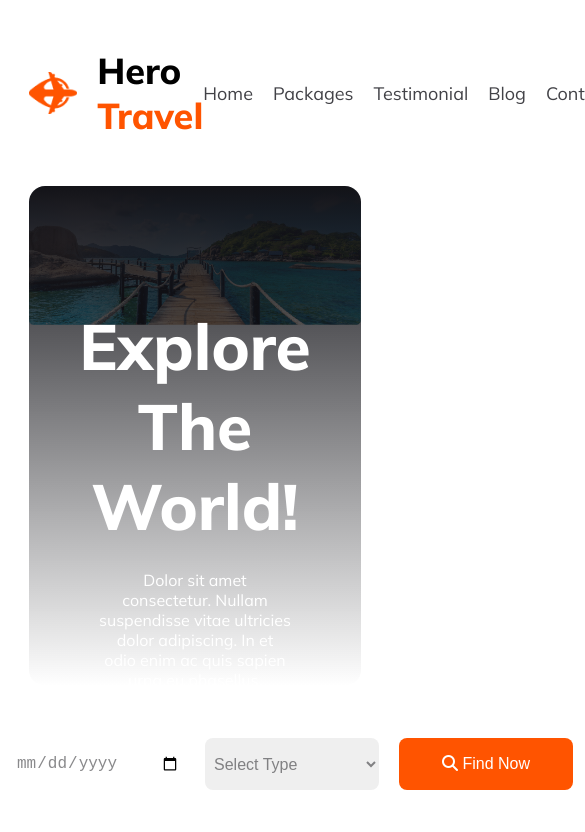
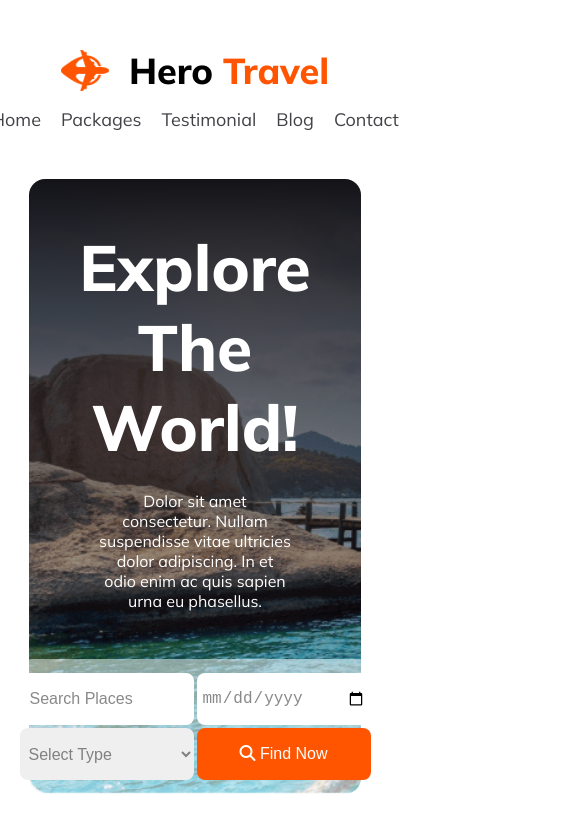
Before and after one commit to symumsakin/hero-travel, a plain HTML site: page index.html in a window 390 px wide. Shown: the top 832 px of the page, 585 px wide, since content can reach past the window. Drawn offline with Linux system fonts and the light colour scheme.

Commit message:
header section made responsive

```diff
--- a/style.css
+++ b/style.css
@@ -65,7 +65,7 @@ nav {
         url('assets/Group\ 13.png');
     background-size: 100%;
     background-repeat: no-repeat;
-    height: 500px;
+    height: auto;
     border-radius: 16px;
     display: flex;
     flex-direction: column;
@@ -99,7 +99,8 @@ form {
 
 form input,
 form select,
-form ::placeholder {
+form ::placeholder,
+form input[type=date] {
     color: rgba(19, 19, 24, 0.5);
     font-size: 16px;
     padding: 5px;
@@ -121,11 +122,47 @@ form button {
 }
 
 .form-container {
-    width: 70%;
+    width: 795px;
     height: 82px;
     background: rgba(255, 255, 255, 0.5);
     border-radius: 8px;
     display: flex;
     justify-content: center;
     align-items: center;
+    margin-bottom: 60px;
 }
+
+/* responsive media query */
+
+@media screen and (max-width: 1050px) {
+    nav {
+        flex-direction: column;
+    }
+
+    nav ul {
+        margin-top: 15px;
+    }
+
+    .hero {
+        background-size: cover;
+        height: 615px;
+    }
+
+    .hero-container {
+        margin-top: 48px;
+    }
+
+    form {
+        display: grid;
+        grid-template-columns: repeat(2, 1fr);
+        gap: 3px;
+    }
+
+    .form-container {
+        width: 357px;
+        height: 150px;
+        border-radius: 16px;
+        margin-bottom: 0;
+    }
+
+}
```
